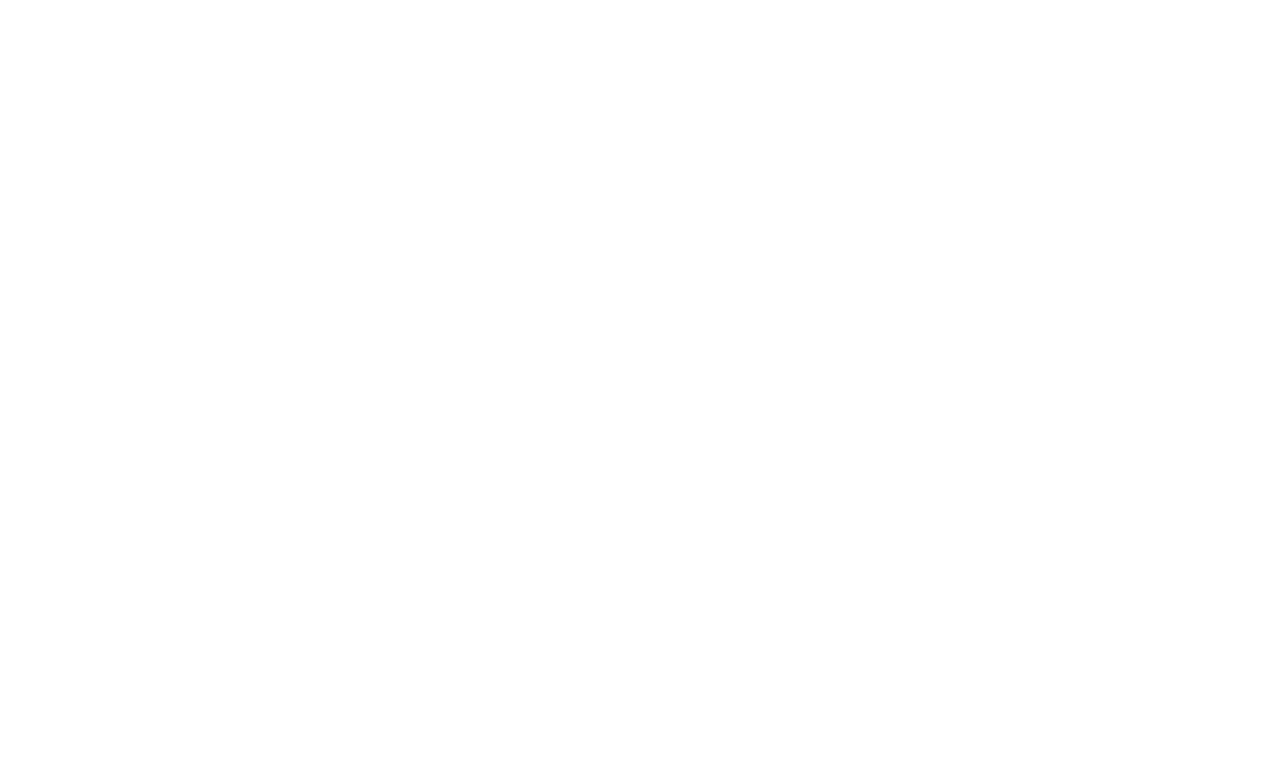
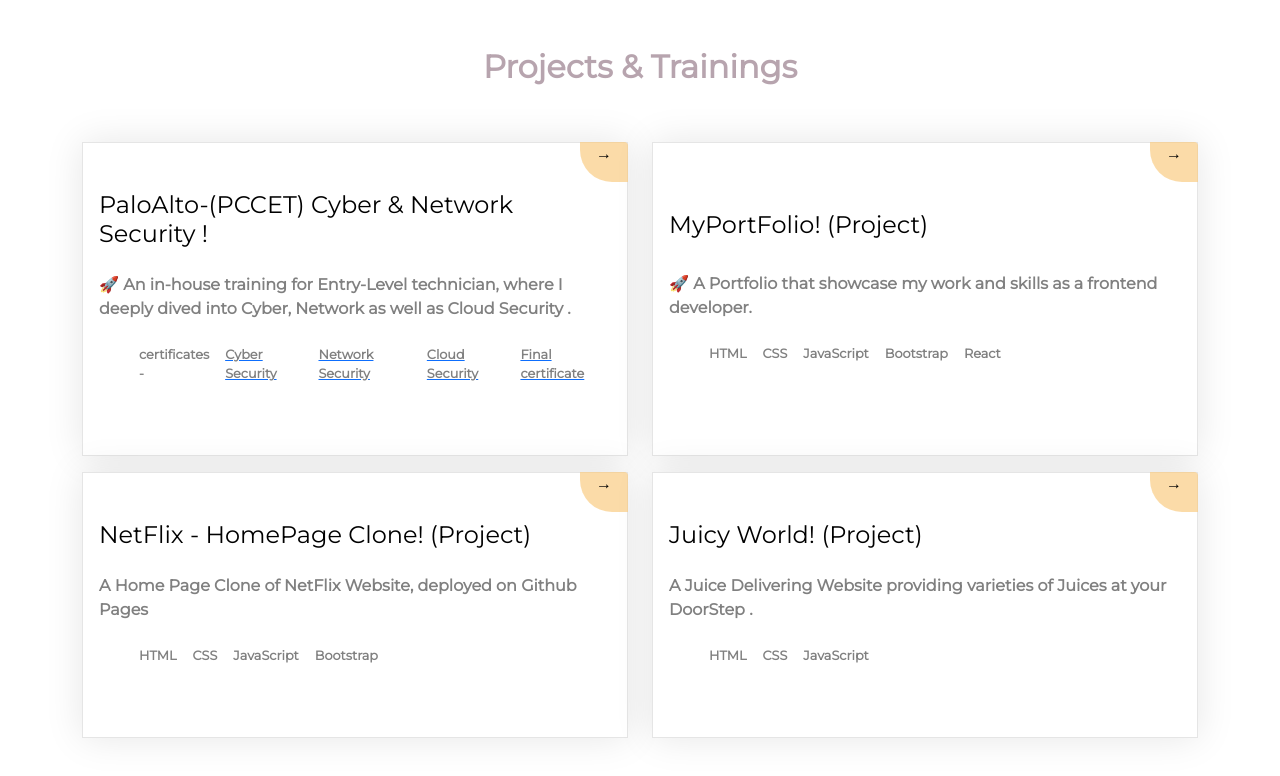
Before and after one commit to devansheegupta/My-Portfolio, a React (Create React App) app: page /My-Portfolio/projects in a window 1280 px wide. Before the commit this address had no page. Shown: the top 776 px of the page. Built offline with nearby package versions, Linux system fonts and the light colour scheme; a web font is replaced by a local one.

Commit message:
changes commit

```diff
--- a/package.json
+++ b/package.json
@@ -1,6 +1,6 @@
 {
 
-  "homepage": "https://devansheegupta.github.io/My-Portfolio",
+  "homepage": "https://devansheegupta.github.io/",
 
   "name": "My-Portfolio",
 
--- a/public/404.html
+++ b/public/404.html
@@ -22,7 +22,7 @@
         // https://username.github.io/repo-name/one/two?a=b&c=d#qwe becomes
         // https://username.github.io/repo-name/?/one/two&a=b~and~c=d#qwe
         // Otherwise, leave pathSegmentsToKeep as 0.
-        var pathSegmentsToKeep = 1;
+        var pathSegmentsToKeep = 0;
 
         var l = window.location;
         l.replace(
--- a/src/App.js
+++ b/src/App.js
@@ -15,7 +15,7 @@
   return (
     <div className="App">
 
-        <BrowserRouter>
+        <BrowserRouter basename={'/My-Portfolio'}>
             <Routes>
 
                 <Route exact path={'/'} element={<Main/> }/>
--- a/src/components/Navigation.js
+++ b/src/components/Navigation.js
@@ -1,5 +1,4 @@
 import React from "react";
-import {Link} from "react-router-dom";
 
 function Navigation() {
     return(
@@ -15,38 +14,38 @@
                             <div className={'collapse navbar-collapse justify-content-end'} id={"collapsethis"}>
                                 <ul className={'navbar-nav p-0'}>
                                     <li className={'nav-item text-center active px-3'}>
-                                        <Link className={'nav-link'} to={'/'}>
+                                        <a className={'nav-link'} href={'/My-Portfolio/home'}>
                                             Home
-                                        </Link>
+                                        </a>
                                     </li>
                                     <li className={'nav-item text-center px-3'}>
-                                        <Link className={'nav-link'} to={'/skills'}>
+                                        <a className={'nav-link'} href={'/My-Portfolio/skills'}>
                                             Skills
-                                        </Link>
+                                        </a>
                                     </li><li className={'nav-item text-center px-3'}>
-                                        <Link className={'nav-link'} to={'/education'}>
+                                        <a className={'nav-link'} href={'/My-Portfolio/education'}>
                                             Education
-                                        </Link>
+                                        </a>
                                     </li>
                                     <li className={'nav-item text-center px-3'}>
-                                        <Link className={'nav-link'} to={'/works'}>
+                                        <a className={'nav-link'} href={'/My-Portfolio/works'}>
                                             Other Experiences
-                                        </Link>
+                                        </a>
                                     </li>
                                     <li className={'nav-item text-center px-3'}>
-                                        <Link className={'nav-link'} to={'/projects'}>
+                                        <a className={'nav-link'} href={'/My-Portfolio/projects'}>
                                             Projects & trainings
-                                        </Link>
+                                        </a>
                                     </li>
                                     <li className={'nav-item text-center  px-3'}>
-                                        <Link className={'nav-link'} to={'/achieve'}>
+                                        <a className={'nav-link'} href={'/My-Portfolio/achieve'}>
                                             Achievements
-                                        </Link>
+                                        </a>
                                     </li>
                                     <li className={'nav-item text-center px-3'}>
-                                        <Link className={'nav-link'} to={'/contact'}>
+                                        <a className={'nav-link'} href={'/My-Portfolio/contact'}>
                                             Contact me
-                                        </Link>
+                                        </a>
                                     </li>
                                 </ul>
                             </div>
--- a/src/container/Main.js
+++ b/src/container/Main.js
@@ -10,7 +10,7 @@
             <script>
                 function redirect(){
                     setTimeout(()=>{
-                        document.location.href='/home'
+                        document.location.href='/My-Portfolio/home'
                     },3000)
                 }
             </script>
--- a/src/container/Projects.js
+++ b/src/container/Projects.js
@@ -9,7 +9,7 @@
 
                         <div className={'projectbox reveall py-5 px-3'}>
                             <div className={'project-arrow'}>
-                                <a className={'project-link'} href={'/home'}>→</a>
+                                <a className={'project-link'} href={'/My-Portfolio/home'}>→</a>
                             </div>
                             <h4 className={'mb-3'}>PaloAlto-(PCCET) Cyber & Network Security ! </h4>
                             <p className={'mt-2'}>🚀 An in-house training for Entry-Level technician, where I deeply dived into Cyber, Network as well as Cloud Security .</p>
@@ -17,8 +17,8 @@
                                 <li className={'m-2'}>certificates - </li>
                                 <a href={'https://drive.google.com/file/d/18IocFRk34WeqHonZoKHJHX1TL3gztuqB/view?usp=drivesdk'}  ><li className={'m-2'}>Cyber Security</li></a>
                                 <a href={'https://drive.google.com/file/d/18KzkYcdX7aAWlJxk9tyx6fePheMGx7xV/view?usp=drivesdk'}  ><li className={'m-2'}>Network Security</li></a>
-                                <a href={'/home'}><li className={'m-2'}>Cloud Security</li></a>
-                                <a href={'/home'}><li className={'m-2'}>Final certificate</li></a>
+                                <a href={'/My-Portfolio/home'}><li className={'m-2'}>Cloud Security</li></a>
+                                <a href={'/My-Portfolio/home'}><li className={'m-2'}>Final certificate</li></a>
                             </ul>
 
                         </div>
```
